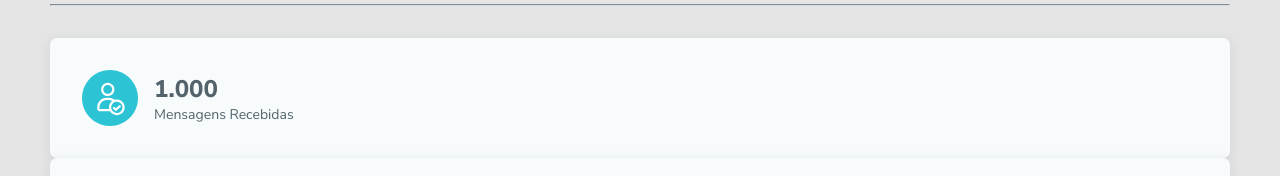
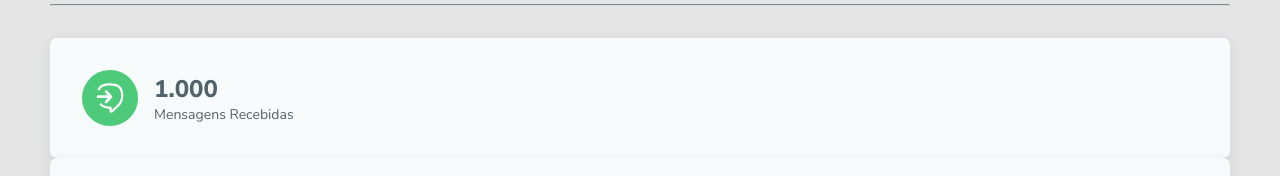
Before and after one commit to johelder/mychatbots, a React (Vite) app: page /1 in a window 1280 px wide. Shown: the part 437-613 px from the top of the page. Built offline with nearby package versions, Linux system fonts and the light colour scheme.

Commit message:
refactor: adding custom alt text to the icon

```diff
--- a/src/components/BotInfoCard/index.tsx
+++ b/src/components/BotInfoCard/index.tsx
@@ -2,7 +2,7 @@ import { ReactNode } from 'react';
 
 import activesUsersIcon from '../../assets/activesUsersIcon.svg';
 import messagesSentIcon from '../../assets/messagesSentIcon.svg';
-import receivedMessagesIcon from '../../assets/activesUsersIcon.svg';
+import receivedMessagesIcon from '../../assets/receivedMessagesIcon.svg';
 
 import * as S from './styles';
 
@@ -22,18 +22,33 @@ export const BotInfoCard = ({
   children,
 }: IBotInfoCard) => {
   const iconSwitcher = {
-    activesUsers: activesUsersIcon,
-    messagesSent: messagesSentIcon,
-    receivedMessages: receivedMessagesIcon,
+    activesUsers: {
+      icon: activesUsersIcon,
+      alternative_text: 'A icon of a user',
+    },
+    messagesSent: {
+      icon: messagesSentIcon,
+      alternative_text: 'A icon of messages sent',
+    },
+    receivedMessages: {
+      icon: receivedMessagesIcon,
+      alternative_text: 'A icon of received messages',
+    },
   };
 
   return (
-    <S.Container>
+    <S.Container className={iconType}>
       {onlyInfo ? (
         children
       ) : (
         <S.Content>
-          <img src={iconType && iconSwitcher[iconType]} alt="Card Info Icon" />
+          {iconType && (
+            <img
+              src={iconSwitcher[iconType].icon}
+              alt={iconSwitcher[iconType].alternative_text}
+            />
+          )}
+
           <S.DescriptionContainer>
             <S.Title>{title}</S.Title>
             <S.Description>{description}</S.Description>
```
